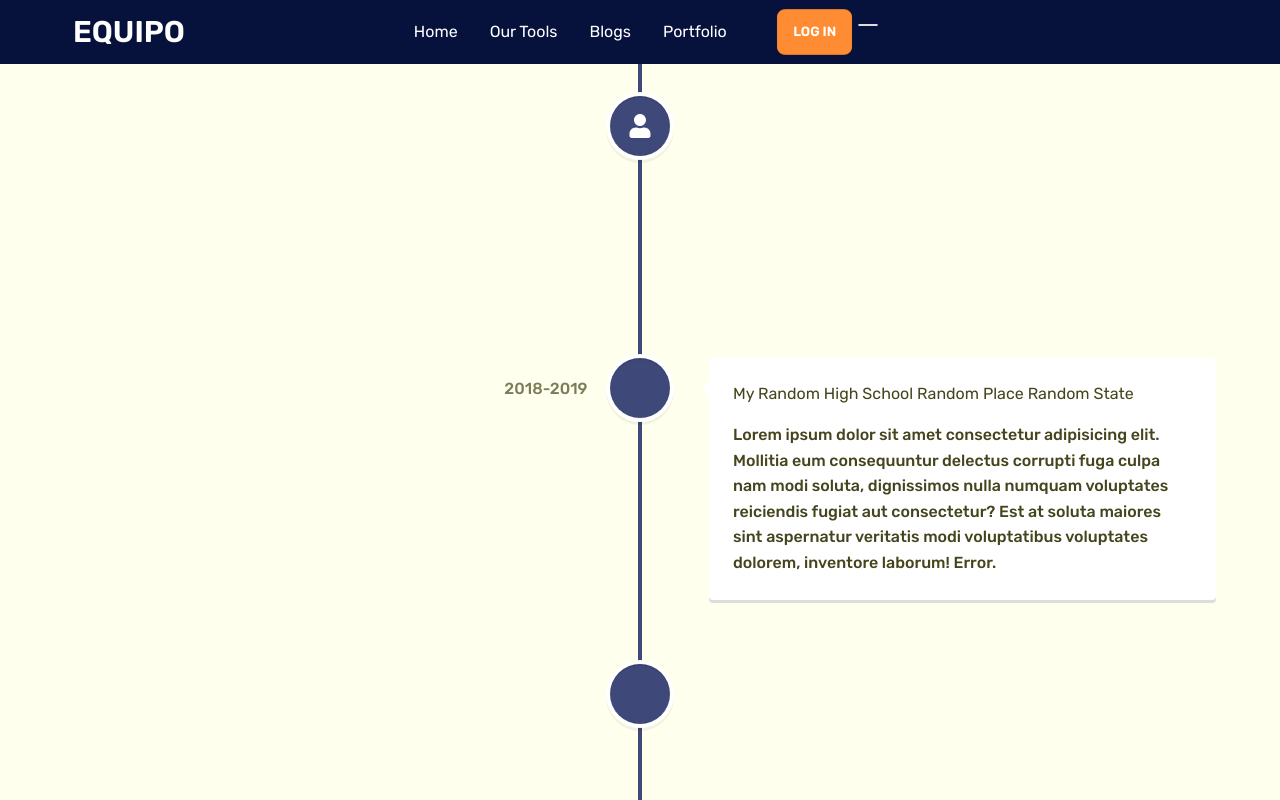
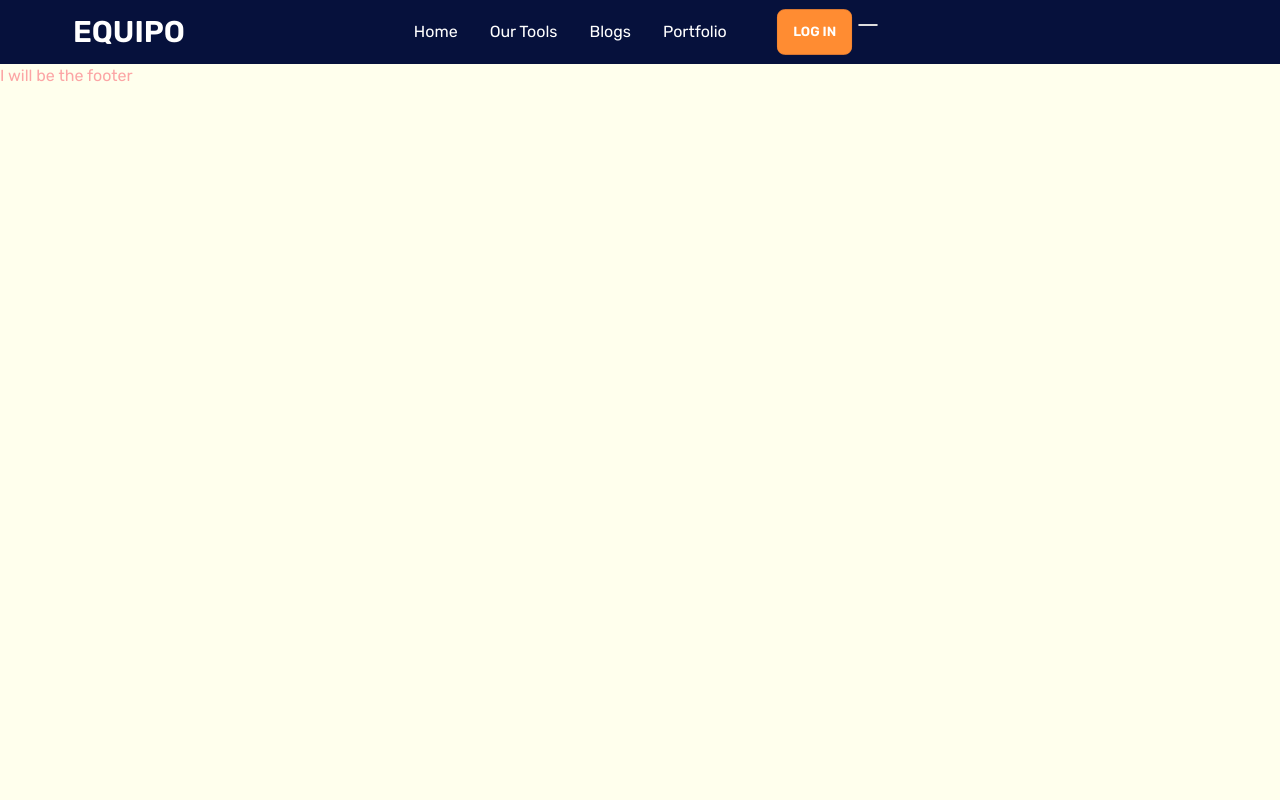
Before and after one commit to tousif644/manufacturer-website-client-side, a React (Vite) app: page /portfolio in a window 1280 px wide. Shown: the top 800 px of the page. Built offline with nearby package versions, Linux system fonts and the light colour scheme; no server answers.

Commit message:
will work on portfolio

```diff
--- a/src/Pages/Portfolio/Portfolio.jsx
+++ b/src/Pages/Portfolio/Portfolio.jsx
@@ -1,34 +1,8 @@
-import { VerticalTimeline, VerticalTimelineElement } from 'react-vertical-timeline-component';
-import 'react-vertical-timeline-component/style.min.css';
 import React from 'react';
-import { Roll, Zoom } from 'react-reveal';
-import { FaUser } from "react-icons/fa";
 
 const Portfolio = () => {
     return (
         <div>
-            <VerticalTimeline lineColor='#3e497a'>
-                <Roll>
-                    <VerticalTimelineElement className='vertical-timeline-element--education' iconStyle={{ background: "#3e497a", color: "#fff" }} icon={<FaUser />} >
-                        <h1 className="vertical-timeline-element-title text-2xl">My Name is Tousif Tasrik</h1>
-                        <p className='text-sm'>I am student of Dr Maleka  University and College.I read in 11th grade.I love to do programming . Everyday i build new projects .I know MongoDB🌿,Express Js🌍,React Js 💎 and Node Js 🌐</p>
-                    </VerticalTimelineElement>
-                </Roll>
-
-                <VerticalTimelineElement className='vertical-timeline-element--education' date='2018-2019' iconStyle={{ background: "#3e497a", color: "white" }} >
-                    <Zoom>
-                        <h1 className="vertical-timeline-element-title">My Random High School Random Place Random State</h1>
-                        <p>Lorem ipsum dolor sit amet consectetur adipisicing elit. Mollitia eum consequuntur delectus corrupti fuga culpa nam modi soluta, dignissimos nulla numquam voluptates reiciendis fugiat aut consectetur? Est at soluta maiores sint aspernatur veritatis modi voluptatibus voluptates dolorem, inventore laborum! Error.</p>
-                    </Zoom>
-                </VerticalTimelineElement>
-
-                <VerticalTimelineElement className='vertical-timeline-element--education' date='2018-2019' iconStyle={{ background: "#3e497a", color: "white" }} >
-                    <Roll>
-                        <h1 className="vertical-timeline-element-title">My Random High School Random Place Random State</h1>
-                        <p>Lorem ipsum dolor sit amet consectetur adipisicing elit. Mollitia eum consequuntur delectus corrupti fuga culpa nam modi soluta, dignissimos nulla numquam voluptates reiciendis fugiat aut consectetur? Est at soluta maiores sint aspernatur veritatis modi voluptatibus voluptates dolorem, inventore laborum! Error.</p>
-                    </Roll>
-                </VerticalTimelineElement>
-            </VerticalTimeline>
 
         </div>
     );
```
